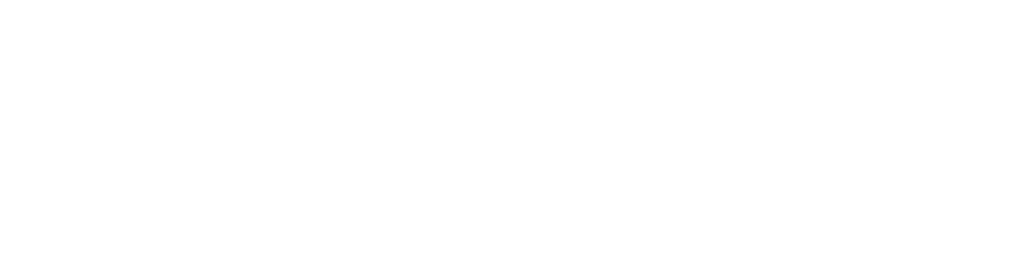
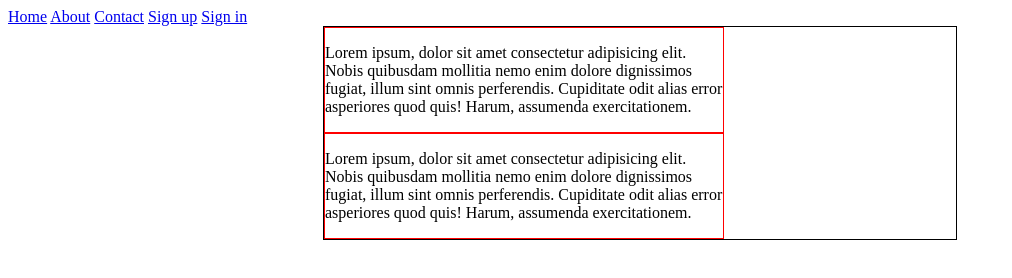
Before and after one commit to SpacemanTxC/CSS_Display, a plain HTML site: page index.html in a window 1280 px wide. Shown: the whole page, without its empty margins (0-1012 px from the left). Drawn offline with Linux system fonts and the light colour scheme.

Commit message:
Updated code to current practice file

```diff
--- a/app.css
+++ b/app.css
@@ -0,0 +1,38 @@
+h1 {
+    background-color: lightcoral;
+    max-width: 50%;
+    height: 100px;
+    margin: 2em;
+}
+
+/* a {
+    background-color: lightseagreen;
+    width: 300px;
+    height: 300px;
+    margin: 2em;
+    display:block;
+} */
+
+#container {
+    border: 1px solid black;
+    width: 50%;
+    margin: 0 auto;
+}
+
+#container section {
+    box-sizing: border-box;
+    width: 400px;
+    border: 1px solid red;
+    display: inline-block;
+}
+
+nav: {
+    background-color:#eeee;
+    display:flex;
+    justify-content: center;
+
+}
+nav a {
+    font-size: 1em;
+    margin: 1em;
+}
--- a/index.html
+++ b/index.html
@@ -8,6 +8,32 @@
     <title>Display Unit</title>
 </head>
 <body>
+    <a href="#home">Home</a>
+    <a href="#home">About</a>
+    <a href="#home">Contact</a>
+    <a href="#home">Sign up</a>
+    <a href="#home">Sign in</a>
 
+    <!-- <h1>I am h1</h1>
+    <h2>I am h2</h2>
+    <a href="ajkds">HELLO</a>
+    <a href="ajkds">HELLO</a>
+    <a href="ajkds">HELLO</a>
+    <a href="ajkds">HELLO</a> -->
+
+    <div id="container">
+        <section>
+            <p>Lorem ipsum, dolor sit amet consectetur adipisicing elit.
+                Nobis quibusdam mollitia nemo enim dolore dignissimos fugiat,
+                 illum sint omnis perferendis. Cupiditate odit alias error asperiores quod quis!
+                   Harum, assumenda exercitationem.</p>
+        </section>
+        <section>
+            <p>Lorem ipsum, dolor sit amet consectetur adipisicing elit.
+                Nobis quibusdam mollitia nemo enim dolore dignissimos fugiat,
+                 illum sint omnis perferendis. Cupiditate odit alias error asperiores quod quis!
+                   Harum, assumenda exercitationem.</p>
+        </section>
+    </div>
 </body>
 </html>
```
